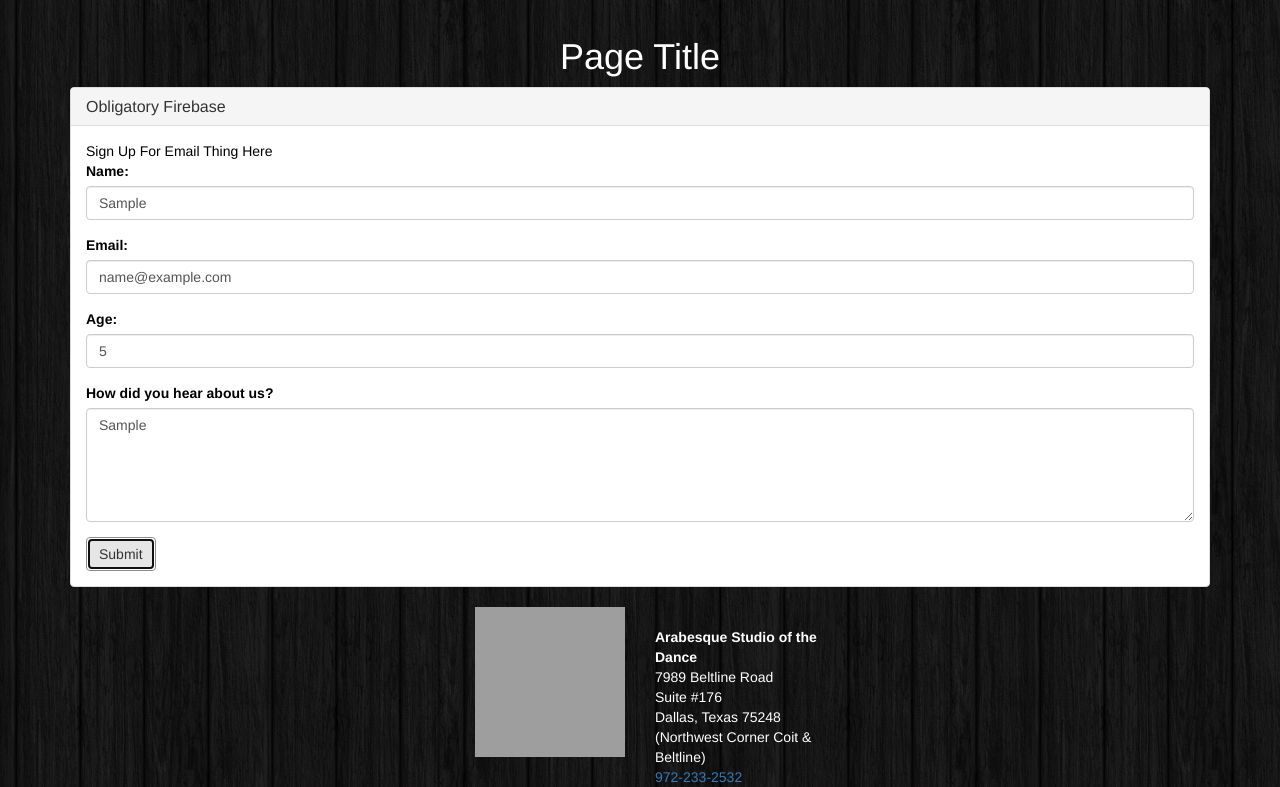
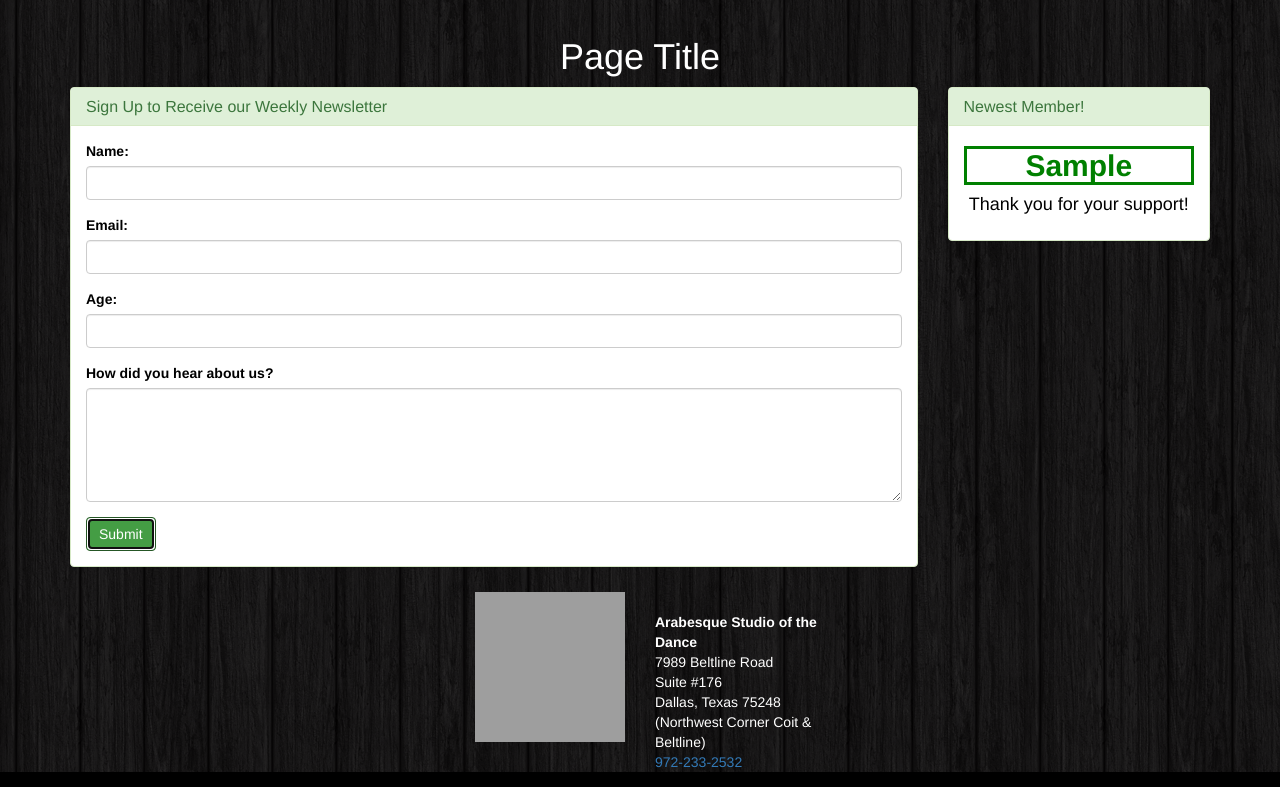
Before and after one commit to Rose389/Project_1, a plain HTML site: page signUp.html in a window 1280 px wide. Both pictures are taken after typing "Sample", "name@example.com", "5", "Sample" into the empty fields and a click on the button "Submit". Shown: the part 53-840 px from the top of the page. Drawn offline with nearby package versions, Linux system fonts and the light colour scheme; no server answers; grey boxes are pictures that could not be loaded.

Commit message:
added box so that most recent user's name is displayed

```diff
--- a/css/style.css
+++ b/css/style.css
@@ -78,7 +78,13 @@
 		background-color: black;
 		height: 25px;
 		width: 50px;
+	}
 
+	#latest-name{
+		font-weight: bold;
+		border: solid 3px green;
+		color: green;
+		margin-top: 5px;
 	}
 
 /* FOOTER */
--- a/javascript/app.js
+++ b/javascript/app.js
@@ -1,5 +1,5 @@
 // -- VARIABLES -- //
-
+    var localName = '', localEmail = '', localAge = 0, localComment = '';
 
 // -- FIREBASE -- //
     // Initialize Firebase
@@ -12,6 +12,17 @@
             messagingSenderId: "444510611307"
         };
         firebase.initializeApp(config);
+        var database = firebase.database();
+
+        // Update Firebase Data on Page Load
+            database.ref().on("value", function(snapshot){
+                if (snapshot.val().newestUser !== ''){
+                    localName = snapshot.val().newestUser.serverName;
+                    $('#latest-name').text(localName);
+                }
+            }, function(error){
+                console.log("The read failed: " + error.code);
+            });
 
     // Capture Button Click
         $("#add-user").on("click", function(event) {
@@ -19,43 +30,32 @@
             event.preventDefault();
 
             // Capture user inputs and store them into variables
-            var name = $("#name-input").val().trim();
-            var email = $("#email-input").val().trim();
-            var age = $("#age-input").val().trim();
-            var comment = $("#comment-input").val().trim();
+            localName = $("#name-input").val().trim();
+            localEmail = $("#email-input").val().trim();
+            localAge = $("#age-input").val().trim();
+            localComment = $("#comment-input").val().trim();
 
+            if (localName !== '' &&  localEmail !== '' &&  localAge !== '' &&  localComment !== ''){
                     var newUser = {
-                name: name,
-                email: email,
-                age: age,
-                comment: comment
+                        serverName: localName,
+                        serverEmail: localEmail,
+                        serverAge: localAge,
+                        serverComment: localComment
                     };
 
-             // Uploads email data to the database
-            database.ref().push(newUser);
+                    // Uploads user data to the database
+                    database.ref().set({
+                        newestUser: newUser
+                    });
 
                     // Clears all of the text-boxes
                     $("#name-input").val("");
                     $("#email-input").val("");
                     $("#age-input").val("");
                     $("#comment-input").val("");
-        });
 
-        database.ref().on("child_added"), function(snapshot){
-            // Store everything into a variable.
-            var name = snapshot.val().name;
-            var email = snapshot.val().email;
-            var age = snapshot.val().age;
-            var comment = snapshot.val().comment;
-
-        };
-
-    // Update Firebase Data on Page Load
-        var database = firebase.database();
-        database.ref().on("value", function(snapshot){
-            // Do Something
-        }, function(error){
-            console.log("The read failed: " + error.code);
+                    $('#latest-name').text(localName);
+            }
         });
 
 //-- MISC FUNCTIONS --//
--- a/signUp.html
+++ b/signUp.html
@@ -51,13 +51,12 @@
             </div>
             <div class="row">
             <!-- MAIN CONTENT -->
-                <div class="col-sm-12" id="main-content">    <!-- #main-content -->
-                    <div class="panel panel-default">
+                <div class="col-sm-9">    <!-- LEFT SIDE -->
+                    <div class="panel panel-success">
                         <div class="panel-heading">
-                            <h3 class="panel-title">Obligatory Firebase</h3>
+                            <h3 class="panel-title">Sign Up to Receive our Weekly Newsletter</h3>
                         </div>
                         <div class="panel-body">
-                            Sign Up For Email Thing Here
                             <form role="form">
                                 <div class="form-group">
                                     <label for="name-input">Name:</label>
@@ -75,8 +74,19 @@
                                     <label for="comment-input">How did you hear about us?</label>
                                     <textarea class="form-control" id="comment-input" rows="5"></textarea>
                                 </div>
-                                <button class="btn btn-default" id="add-user" type="submit">Submit</button>
+                                <button class="btn btn-success" id="add-user" type="submit">Submit</button>
                             </form>
+                        </div>
+                    </div>
+                </div>
+                <div class="col-sm-3">    <!-- RIGHT SIDE -->
+                    <div class="panel panel-success">
+                        <div class="panel-heading">
+                            <h3 class="panel-title">Newest Member!</h3>
+                        </div>
+                        <div class="panel-body text-center">
+                            <h2 id='latest-name'>&nbsp;</h2>
+                            <h4>Thank you for your support!</h4>
                         </div>
                     </div>
                 </div>
```
Lines whose indentation alone changed are shown as unchanged.
